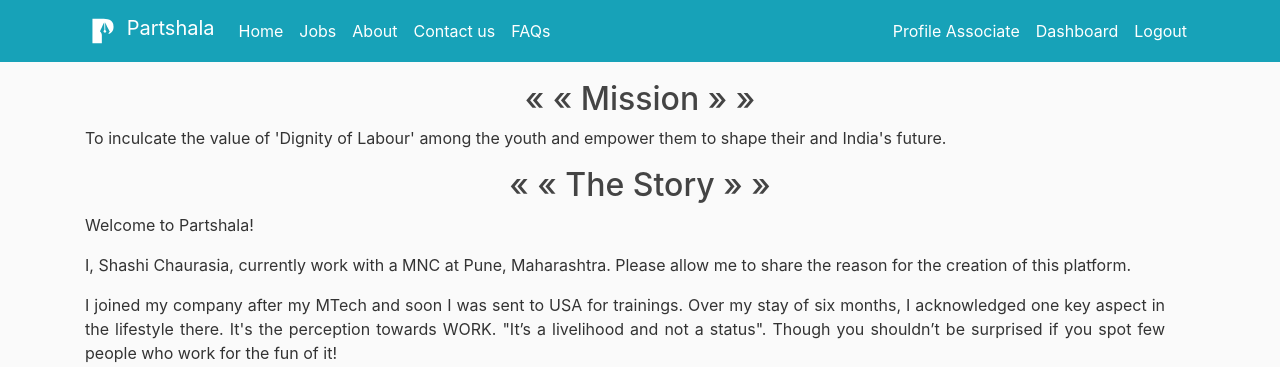
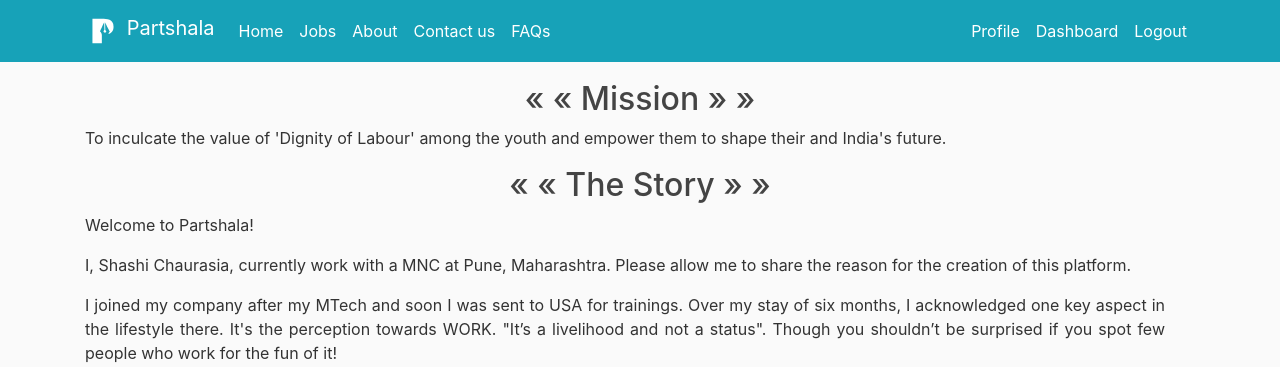
Before and after one commit to cshashir/withoutreadme, a Django app: page /about/ in a window 1280 px wide. Shown: the top 367 px of the page. Run offline with Django 3.2, Linux system fonts and the light colour scheme; a user stored in the database is signed in; some libraries are stand-ins or nearby versions.

Commit message:
Update base.html
Profile fellow/associate to Profile

```diff
--- a/blog/templates/blog/base.html
+++ b/blog/templates/blog/base.html
@@ -43,10 +43,10 @@
 	        <div class="navbar-nav">
 	        	{% if user.is_authenticated %}
 	        		{% if user.is_fellow %}
-	        			<a class="nav-item nav-link" style="color: white" href="{% url 'profile_fellow' %}">Profile Fellow</a>
+	        			<a class="nav-item nav-link" style="color: white" href="{% url 'profile_fellow' %}">Profile</a>
 	        			<a class="nav-item nav-link" style="color: white" href="{% url 'post-create' %}">Add Job</a>
 	        		{% else %}
-	        			<a class="nav-item nav-link" style="color: white" href="{% url 'profile_associate' %}">Profile Associate</a>
+	        			<a class="nav-item nav-link" style="color: white" href="{% url 'profile_associate' %}">Profile</a>
 	        			<a class="nav-item nav-link" style="color: white" href="{% url 'associate_dashboard' %}">Dashboard</a>
 	        		{% endif %}
 	           		<a class="nav-item nav-link" style="color: white" href="{% url 'logout' %}">Logout</a>
```
